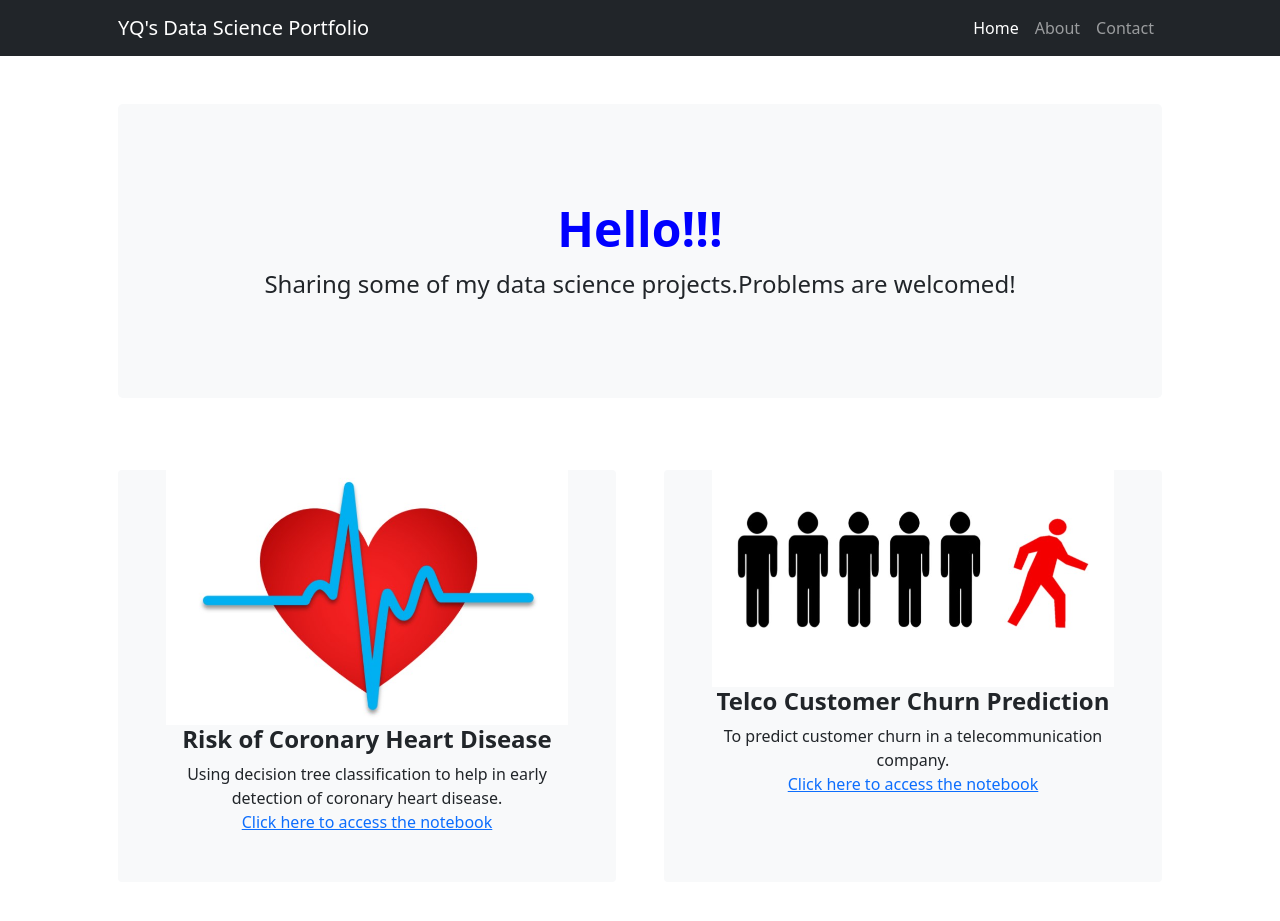
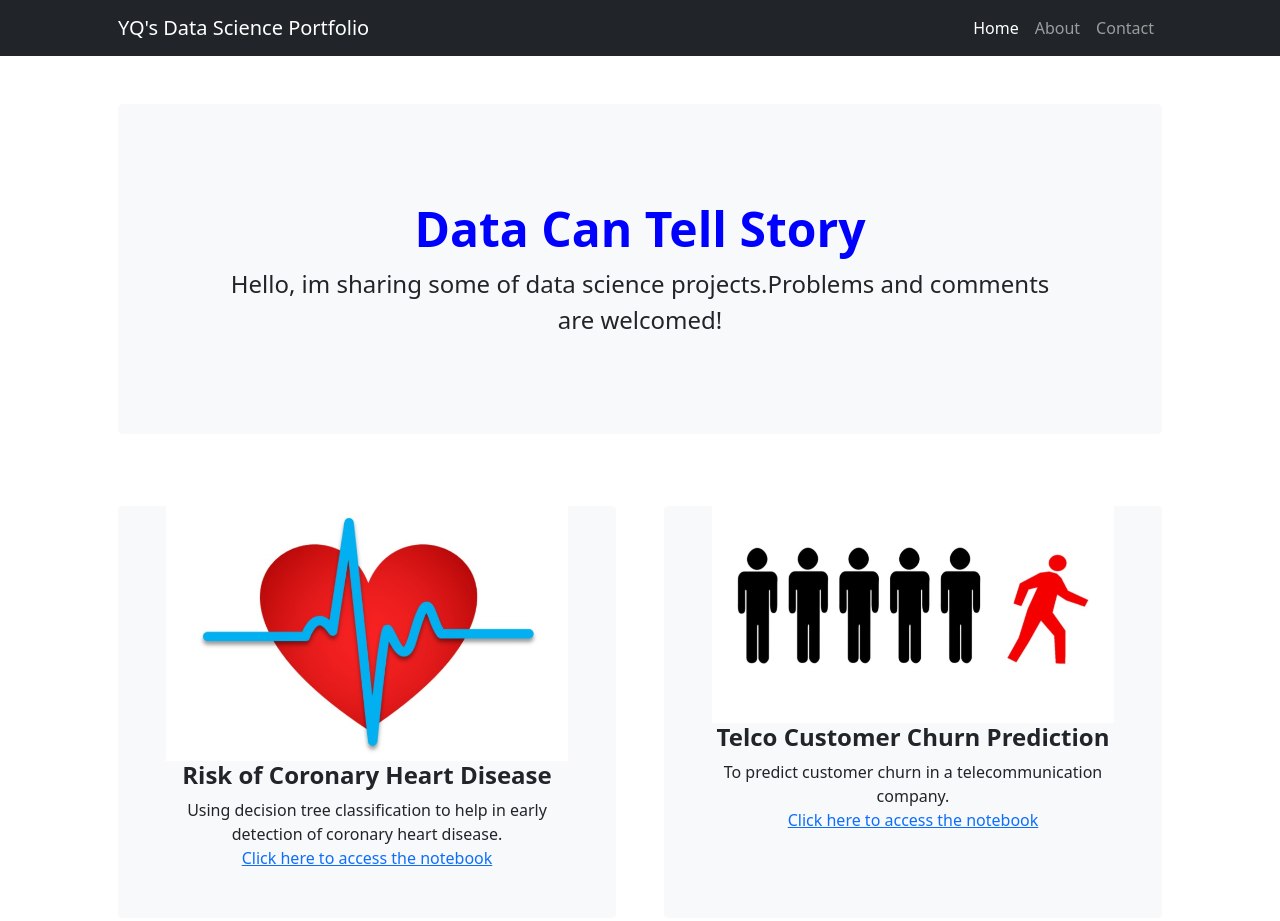
Before and after one commit to yqong25/yanqing, a plain HTML site: page index.html in a window 1280 px wide. Shown: the top 921 px of the page. Drawn offline with nearby package versions, Linux system fonts and the light colour scheme.

Commit message:
Update index.html

```diff
--- a/index.html
+++ b/index.html
@@ -33,8 +33,8 @@
             <div class="container px-lg-5">
                 <div class="p-4 p-lg-5 bg-light rounded-3 text-center">
                     <div class="m-4 m-lg-5">
-                        <h1 class="display-5 fw-bold" style="color:blue;">Hello!!!</h1>
-                        <p class="fs-4">Sharing some of my data science projects.Problems are welcomed! </p>
+                        <h1 class="display-5 fw-bold" style="color:blue;">Data Can Tell Story</h1>
+                        <p class="fs-4">Hello, im sharing some of data science projects.Problems and comments are welcomed! </p>
                         </a>
                     </div>
                 </div>
```
